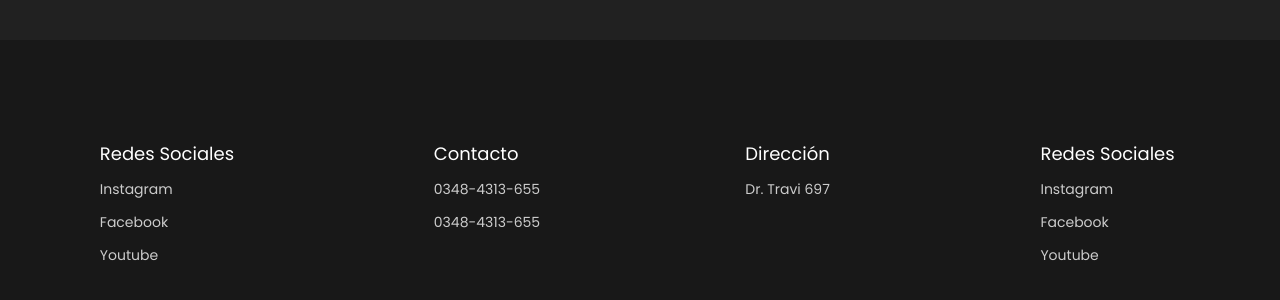
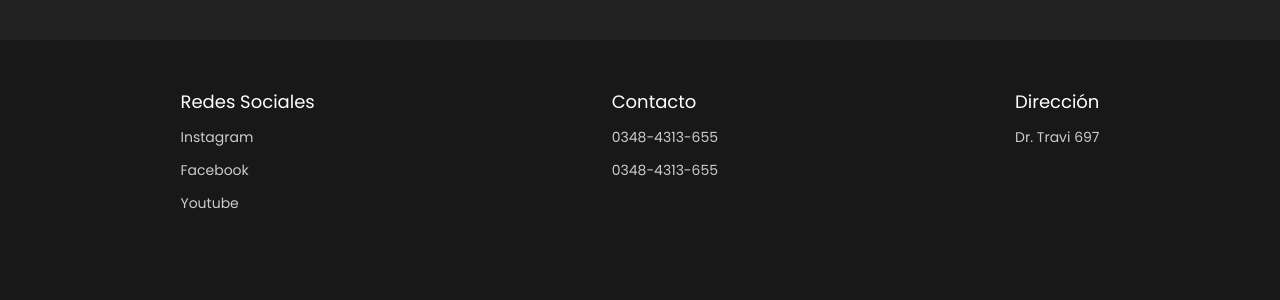
Before and after one commit to matidev200/ElGranEventoJRV, a React (Create React App) app: page / in a window 1280 px wide. Shown: the part 927-1227 px from the top of the page. Built offline with nearby package versions, Linux system fonts and the light colour scheme; no server answers; the database is empty.

Commit message:
Optimizando el código del footer

```diff
--- a/src/components/Footer/Footer.js
+++ b/src/components/Footer/Footer.js
@@ -5,33 +5,29 @@ const Footer = () => {
     return (
         <footer className="footer">
 
-            <div className="footer-row">
+
                 <ul className="footer__ul">
                     <li className="footer__ul-title">Redes Sociales</li>
                     <li><a href="https://www.instagram.com" target="_BLANK" rel="noreferrer">Instagram</a></li>
                     <li ><a href="https://www.facebook.com" target="_BLANK" rel="noreferrer">Facebook</a></li>
                     <li ><a href="https://www.youtube.com" target="_BLANK" rel="noreferrer">Youtube</a></li>
                 </ul>
+
                 <ul className="footer__ul">
                     <li className="footer__ul-title">Contacto</li>
                     <li >0348-4313-655</li>
                     <li >0348-4313-655</li>
 
                 </ul>
-            </div>
 
-            <div className="footer-row">
+
+
                 <ul className="footer__ul">
-                <li className="footer__ul-title">Dirección</li>
-                    <li >Dr. Travi  697</li>
+                    <li className="footer__ul-title">Dirección</li>
+                     <li >Dr. Travi  697</li>
                 </ul>
-                <ul className="footer__ul">
-                    <li className="footer__ul-title">Redes Sociales</li>
-                    <li >Instagram</li>
-                    <li >Facebook</li>
-                    <li >Youtube</li>
-                </ul>
-            </div>
+
+
         </footer>
     )
 }
--- a/src/components/Footer/Footer.scss
+++ b/src/components/Footer/Footer.scss
@@ -3,20 +3,19 @@
 
 .footer{
     display: flex;
-    flex-direction: column;
-    justify-content: space-around;
-    height: 80vh;
+    justify-content: flex-start;
+    min-height: 380px;
+    padding: 2rem;
     background-color: $color-footer;
-
+    flex-direction: row;
+    flex-wrap:wrap;
+    & > ul {
+        padding: 1rem;
+    }
+    @media  screen and (min-width: 521px) {
+        justify-content: space-around;
+    }
 }
-
-.footer-row{
-    display: flex;
-    justify-content: space-around;
-}
-
-
-
 
 .footer__ul{
     display: flex;
@@ -51,14 +50,3 @@
 .copyright {
     font-size: 10px;
 }
-
-@media screen and (min-width: 1024px) {
-    .footer{
-        flex-direction: row;
-    }
-
-    .footer-row{
-        width: 50%;
-        margin-top: 100px;
-    }
-}
```
